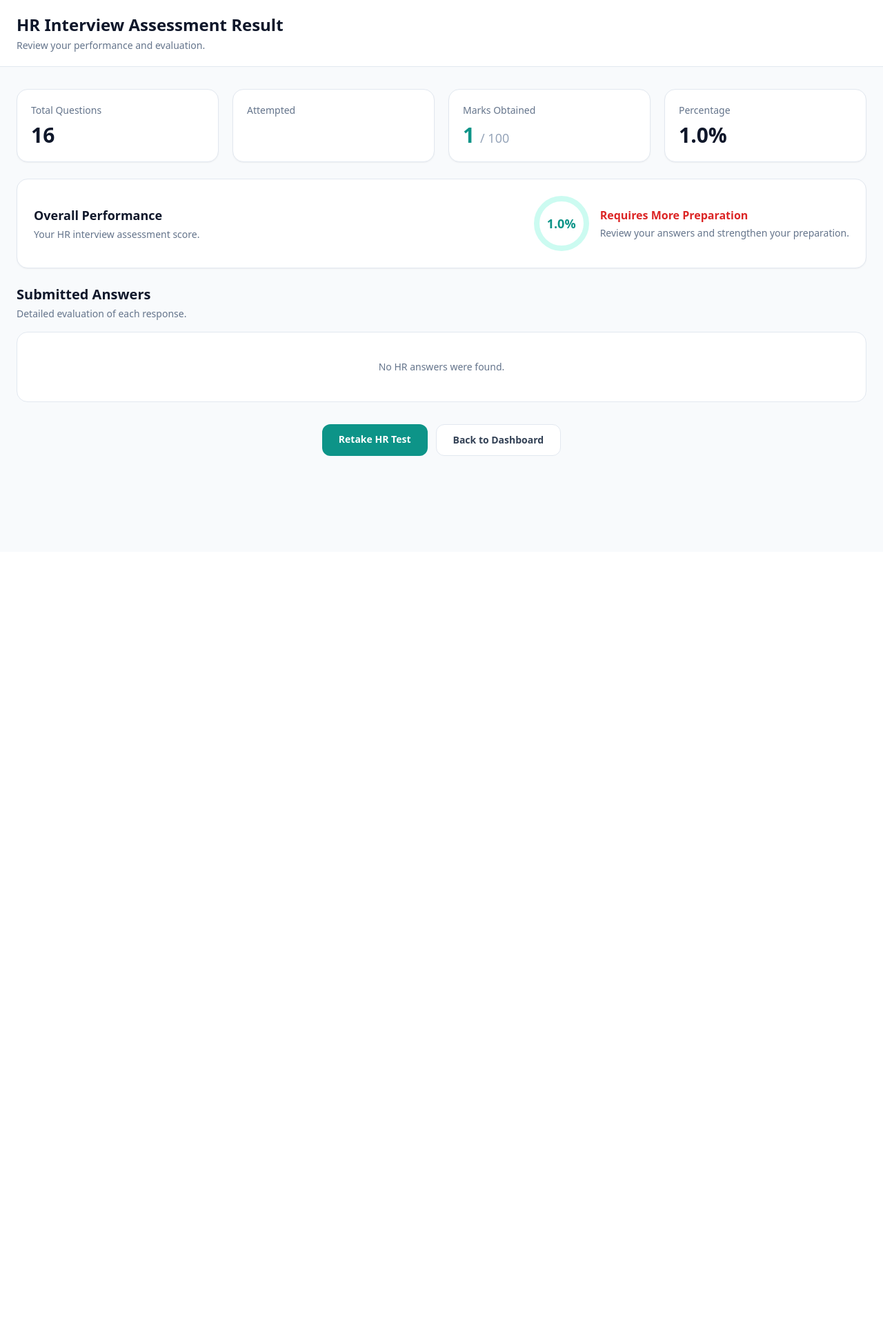
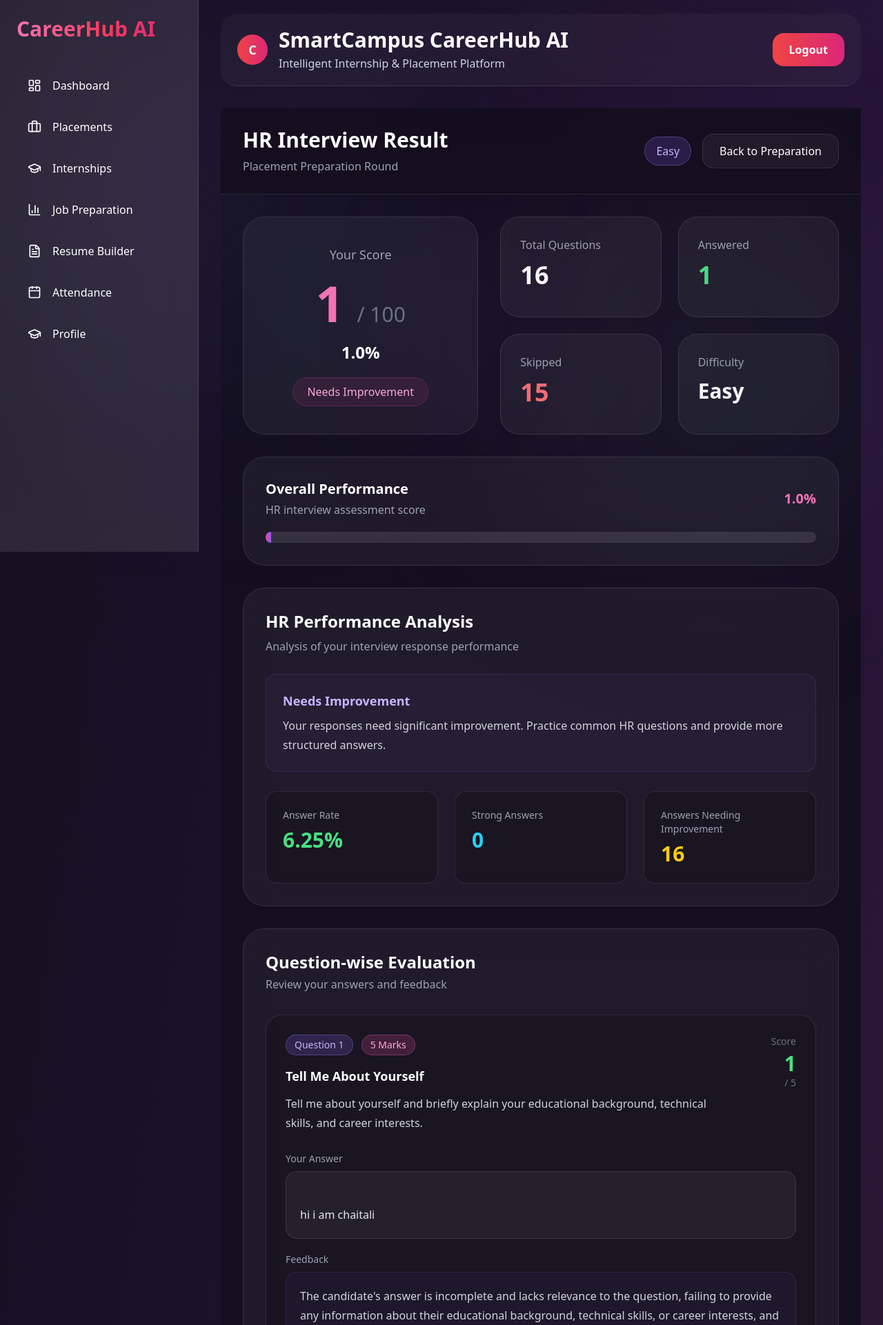
Before and after one commit to Chaitali2108-design/SmartCampus-Django, a Django app: page /preparation/hr/result/ in a window 1280 px wide. Shown: the top 1921 px of the page at 69% size. Before the commit the page ends 661 px from the top, so only its background shows below. Run offline with Django 5.2, Linux system fonts and the light colour scheme; a user stored in the database is signed in; data comes from the database, SQL or seed files in the repository; parts of the project's set-up code (start-up, migrations or seed data) failed here and were passed over; some libraries are stand-ins or nearby versions.

Commit message:
display result of hr test in perfect format

```diff
--- a/templates/preparation/hr/result.html
+++ b/templates/preparation/hr/result.html
@@ -1,183 +1,186 @@
-<!DOCTYPE html>
-<html lang="en">
+{% extends "base.html" %}
 
-<head>
-    <meta charset="UTF-8">
-    <meta name="viewport" content="width=device-width, initial-scale=1.0">
+{% block content %}
 
-    <title>HR Interview Result</title>
+<div class="min-h-screen bg-[#140F1F] text-white">
 
-    <script src="https://cdn.tailwindcss.com"></script>
-</head>
+    <!-- Header -->
 
-<body class="min-h-screen bg-slate-50 text-slate-800">
+    <header class="border-b border-white/10 bg-[#140F1F]/90 backdrop-blur-xl">
 
-    <!-- ================= HEADER ================= -->
+        <div class="max-w-[1700px] mx-auto px-8 py-7">
 
-    <header class="border-b border-slate-200 bg-white">
-        <div class="mx-auto max-w-7xl px-6 py-5">
+            <div class="flex items-center justify-between">
 
-            <h1 class="text-2xl font-bold text-slate-900">
-                HR Interview Assessment Result
-            </h1>
+                <div>
+                    <h1 class="text-3xl font-bold">
+                        HR Interview Result
+                    </h1>
 
-            <p class="mt-1 text-sm text-slate-500">
-                Review your performance and evaluation.
-            </p>
+                    <p class="text-gray-400 mt-2">
+                        Placement Preparation Round
+                    </p>
+                </div>
 
-        </div>
-    </header>
+                <div class="flex items-center gap-4">
 
+                    <span class="px-4 py-2 rounded-full
+                        bg-violet-500/20
+                        border border-violet-400/30
+                        text-violet-300
+                        capitalize">
 
-    <!-- ================= MAIN ================= -->
+                        {{ difficulty }}
 
-    <main class="mx-auto max-w-7xl px-6 py-8">
+                    </span>
 
-        <!-- ================= SUMMARY ================= -->
+                    <a
+                        href="{% url 'preparation' %}"
+                        class="px-6 py-3 rounded-2xl
+                        bg-white/5
+                        border border-white/10
+                        hover:bg-white/10
+                        transition"
+                    >
+                        Back to Preparation
+                    </a>
 
-        <div class="grid grid-cols-1 gap-5 sm:grid-cols-2 lg:grid-cols-4">
-
-            <!-- Total Questions -->
-
-            <div class="rounded-2xl border border-slate-200 bg-white p-5 shadow-sm">
-
-                <p class="text-sm text-slate-500">
-                    Total Questions
-                </p>
-
-                <p class="mt-2 text-3xl font-bold text-slate-900">
-                    {{ total_questions }}
-                </p>
-
-            </div>
-
-
-            <!-- Attempted -->
-
-            <div class="rounded-2xl border border-slate-200 bg-white p-5 shadow-sm">
-
-                <p class="text-sm text-slate-500">
-                    Attempted
-                </p>
-
-                <p class="mt-2 text-3xl font-bold text-slate-900">
-                    {{ attempted }}
-                </p>
-
-            </div>
-
-
-            <!-- Marks -->
-
-            <div class="rounded-2xl border border-slate-200 bg-white p-5 shadow-sm">
-
-                <p class="text-sm text-slate-500">
-                    Marks Obtained
-                </p>
-
-                <p class="mt-2 text-3xl font-bold text-teal-600">
-                    {{ marks_obtained }}
-                    <span class="text-lg font-medium text-slate-400">
-                        / {{ total_marks }}
-                    </span>
-                </p>
-
-            </div>
-
-
-            <!-- Percentage -->
-
-            <div class="rounded-2xl border border-slate-200 bg-white p-5 shadow-sm">
-
-                <p class="text-sm text-slate-500">
-                    Percentage
-                </p>
-
-                <p class="mt-2 text-3xl font-bold text-slate-900">
-                    {{ percentage }}%
-                </p>
+                </div>
 
             </div>
 
         </div>
 
+    </header>
 
-        <!-- ================= PERFORMANCE ================= -->
 
-        <div class="mt-6 rounded-2xl border border-slate-200 bg-white p-6 shadow-sm">
+    <!-- Main -->
 
-            <div class="flex flex-col gap-5 md:flex-row md:items-center md:justify-between">
+    <main class="max-w-[1700px] mx-auto p-8">
 
-                <div>
 
-                    <h2 class="text-lg font-semibold text-slate-900">
-                        Overall Performance
+        <!-- Score Section -->
+
+        <div class="grid grid-cols-12 gap-8 mb-8">
+
+
+            <!-- Main Score -->
+
+            <div
+                class="col-span-5
+                rounded-[32px]
+                bg-white/5
+                border border-white/10
+                backdrop-blur-xl
+                p-10
+                flex flex-col items-center justify-center"
+            >
+
+                <p class="text-gray-400 text-lg">
+                    Your Score
+                </p>
+
+                <div class="mt-5">
+
+                    <span class="text-7xl font-bold text-pink-400">
+                        {{ marks_obtained }}
+                    </span>
+
+                    <span class="text-3xl text-gray-500">
+                        / {{ total_marks }}
+                    </span>
+
+                </div>
+
+                <p class="text-2xl font-semibold mt-5">
+                    {{ percentage }}%
+                </p>
+
+                <div
+                    class="mt-5 px-5 py-2 rounded-full
+                    bg-pink-500/10
+                    border border-pink-500/20
+                    text-pink-300"
+                >
+                    {{ performance }}
+                </div>
+
+            </div>
+
+
+            <!-- Statistics -->
+
+            <div class="col-span-7 grid grid-cols-2 gap-6">
+
+
+                <div
+                    class="rounded-[28px]
+                    bg-white/5
+                    border border-white/10
+                    p-7"
+                >
+
+                    <p class="text-gray-400">
+                        Total Questions
+                    </p>
+
+                    <h2 class="text-4xl font-bold mt-3">
+                        {{ total_questions }}
                     </h2>
-
-                    <p class="mt-1 text-sm text-slate-500">
-                        Your HR interview assessment score.
-                    </p>
 
                 </div>
 
 
-                <!-- Score Circle -->
+                <div
+                    class="rounded-[28px]
+                    bg-white/5
+                    border border-white/10
+                    p-7"
+                >
 
-                <div class="flex items-center gap-4">
+                    <p class="text-gray-400">
+                        Answered
+                    </p>
 
-                    <div class="flex h-20 w-20 items-center justify-center rounded-full border-8 border-teal-100">
+                    <h2 class="text-4xl font-bold mt-3 text-green-400">
+                        {{ answered_count }}
+                    </h2>
 
-                        <span class="text-lg font-bold text-teal-600">
-                            {{ percentage }}%
-                        </span>
+                </div>
 
-                    </div>
 
-                    <div>
+                <div
+                    class="rounded-[28px]
+                    bg-white/5
+                    border border-white/10
+                    p-7"
+                >
 
-                        {% if percentage >= 80 %}
+                    <p class="text-gray-400">
+                        Skipped
+                    </p>
 
-                            <p class="font-semibold text-emerald-600">
-                                Excellent Performance
-                            </p>
+                    <h2 class="text-4xl font-bold mt-3 text-red-400">
+                        {{ skipped_count }}
+                    </h2>
 
-                            <p class="mt-1 text-sm text-slate-500">
-                                Strong overall HR interview performance.
-                            </p>
+                </div>
 
-                        {% elif percentage >= 60 %}
 
-                            <p class="font-semibold text-teal-600">
-                                Good Performance
-                            </p>
+                <div
+                    class="rounded-[28px]
+                    bg-white/5
+                    border border-white/10
+                    p-7"
+                >
 
-                            <p class="mt-1 text-sm text-slate-500">
-                                You demonstrated a solid level of preparation.
-                            </p>
+                    <p class="text-gray-400">
+                        Difficulty
+                    </p>
 
-                        {% elif percentage >= 40 %}
-
-                            <p class="font-semibold text-amber-600">
-                                Needs Improvement
-                            </p>
-
-                            <p class="mt-1 text-sm text-slate-500">
-                                Some areas require additional preparation.
-                            </p>
-
-                        {% else %}
-
-                            <p class="font-semibold text-red-600">
-                                Requires More Preparation
-                            </p>
-
-                            <p class="mt-1 text-sm text-slate-500">
-                                Review your answers and strengthen your preparation.
-                            </p>
-
-                        {% endif %}
-
-                    </div>
+                    <h2 class="text-3xl font-bold mt-3 capitalize">
+                        {{ difficulty }}
+                    </h2>
 
                 </div>
 
@@ -186,160 +189,335 @@
         </div>
 
 
-        <!-- ================= SUBMITTED ANSWERS ================= -->
 
-        <div class="mt-6">
+        <!-- Performance -->
 
-            <div class="mb-4">
+        <div
+            class="rounded-[32px]
+            bg-white/5
+            border border-white/10
+            backdrop-blur-xl
+            p-8 mb-8"
+        >
 
-                <h2 class="text-xl font-bold text-slate-900">
-                    Submitted Answers
-                </h2>
+            <div class="flex items-center justify-between mb-5">
 
-                <p class="mt-1 text-sm text-slate-500">
-                    Detailed evaluation of each response.
-                </p>
+                <div>
+
+                    <h2 class="text-xl font-semibold">
+                        Overall Performance
+                    </h2>
+
+                    <p class="text-gray-400 mt-1">
+                        HR interview assessment score
+                    </p>
+
+                </div>
+
+                <span class="text-xl font-bold text-pink-400">
+                    {{ percentage }}%
+                </span>
 
             </div>
 
 
-            <div class="space-y-5">
+            <div class="h-4 rounded-full bg-white/10 overflow-hidden">
 
-                {% for answer in ordered_answers %}
+                <div
+                    class="h-full
+                    bg-gradient-to-r
+                    from-pink-500
+                    to-violet-500"
+                    style="width: {{ percentage }}%"
+                ></div>
 
-                <div class="overflow-hidden rounded-2xl border border-slate-200 bg-white shadow-sm">
+            </div>
+
+        </div>
+
+        <!-- ================= HR ANALYSIS ================= -->
+
+<div
+    class="rounded-[32px]
+    bg-white/5
+    border border-white/10
+    backdrop-blur-xl
+    p-8 mb-8"
+>
+
+    <div class="mb-7">
+
+        <h2 class="text-2xl font-semibold">
+            HR Performance Analysis
+        </h2>
+
+        <p class="text-gray-400 mt-2">
+            Analysis of your interview response performance
+        </p>
+
+    </div>
+
+
+    <!-- Performance Message -->
+
+    <div
+        class="rounded-2xl
+        bg-violet-500/5
+        border border-violet-500/20
+        p-6 mb-7"
+    >
+
+        <h3 class="text-lg font-semibold text-violet-300">
+            {{ performance }}
+        </h3>
+
+        <p class="text-gray-300 mt-2 leading-7">
+            {{ performance_message }}
+        </p>
+
+    </div>
+
+
+    <!-- Analysis Cards -->
+
+    <div class="grid grid-cols-3 gap-6">
+
+
+        <!-- Answer Rate -->
+
+        <div
+            class="rounded-2xl
+            bg-black/20
+            border border-white/10
+            p-6"
+        >
+
+            <p class="text-gray-400 text-sm">
+                Answer Rate
+            </p>
+
+            <h3 class="text-3xl font-bold mt-2 text-green-400">
+                {{ answer_rate }}%
+            </h3>
+
+        </div>
+
+
+        <!-- Strong Answers -->
+
+        <div
+            class="rounded-2xl
+            bg-black/20
+            border border-white/10
+            p-6"
+        >
+
+            <p class="text-gray-400 text-sm">
+                Strong Answers
+            </p>
+
+            <h3 class="text-3xl font-bold mt-2 text-cyan-400">
+                {{ strong_answers }}
+            </h3>
+
+        </div>
+
+
+        <!-- Weak Answers -->
+
+        <div
+            class="rounded-2xl
+            bg-black/20
+            border border-white/10
+            p-6"
+        >
+
+            <p class="text-gray-400 text-sm">
+                Answers Needing Improvement
+            </p>
+
+            <h3 class="text-3xl font-bold mt-2 text-yellow-400">
+                {{ weak_answers }}
+            </h3>
+
+        </div>
+
+    </div>
+
+</div>
+
+
+
+        <!-- Question-wise Results -->
+
+        <div
+            class="rounded-[32px]
+            bg-white/5
+            border border-white/10
+            backdrop-blur-xl
+            p-8"
+        >
+
+            <div class="flex items-center justify-between mb-8">
+
+                <div>
+
+                    <h2 class="text-2xl font-semibold">
+                        Question-wise Evaluation
+                    </h2>
+
+                    <p class="text-gray-400 mt-1">
+                        Review your answers and feedback
+                    </p>
+
+                </div>
+
+            </div>
+
+
+            <div class="space-y-6">
+
+                {% for item in answers %}
+
+                <div
+                    class="rounded-3xl
+                    bg-black/20
+                    border border-white/10
+                    p-7"
+                >
 
                     <!-- Question Header -->
 
-                    <div class="border-b border-slate-100 bg-slate-50 px-5 py-4">
+                    <div class="flex justify-between items-start gap-6">
 
-                        <div class="flex flex-col gap-3 sm:flex-row sm:items-start sm:justify-between">
+                        <div class="flex-1">
 
-                            <div>
+                            <div class="flex items-center gap-3 mb-4">
 
-                                <p class="text-xs font-medium uppercase tracking-wide text-slate-400">
+                                <span
+                                    class="px-3 py-1 rounded-full
+                                    bg-violet-500/20
+                                    border border-violet-400/30
+                                    text-violet-300 text-sm"
+                                >
                                     Question {{ forloop.counter }}
-                                </p>
+                                </span>
 
-                                <h3 class="mt-1 text-base font-semibold text-slate-900">
-                                    {{ answer.question.title }}
-                                </h3>
+                                <span
+                                    class="px-3 py-1 rounded-full
+                                    bg-pink-500/20
+                                    border border-pink-400/30
+                                    text-pink-300 text-sm"
+                                >
+                                    {{ item.question.marks }} Marks
+                                </span>
 
                             </div>
 
+                            <h3 class="text-lg font-semibold">
+                                {{ item.question.title }}
+                            </h3>
 
-                            <div class="flex shrink-0 items-center gap-2">
+                            <p class="text-gray-300 mt-3 leading-7">
+                                {{ item.question.question }}
+                            </p>
 
-                                <span class="rounded-full bg-teal-50 px-3 py-1 text-xs font-medium text-teal-700">
-                                    {{ answer.question.question_type|title }}
-                                </span>
+                        </div>
 
-                                <span class="rounded-full bg-slate-200 px-3 py-1 text-xs font-semibold text-slate-700">
-                                    {{ answer.marks_obtained }} / {{ answer.question.marks }}
-                                </span>
 
-                            </div>
+                        <!-- Marks -->
+
+                        <div class="text-right min-w-[100px]">
+
+                            <p class="text-gray-500 text-sm">
+                                Score
+                            </p>
+
+                            <p class="text-3xl font-bold text-green-400 mt-1">
+                                {{ item.marks_obtained }}
+                            </p>
+
+                            <p class="text-gray-500 text-sm">
+                                / {{ item.question.marks }}
+                            </p>
 
                         </div>
 
                     </div>
 
 
-                    <!-- Question -->
+                    <!-- Candidate Answer -->
 
-                    <div class="px-5 py-5">
+                    <div class="mt-7">
 
-                        <p class="text-sm font-medium text-slate-700">
-                            {{ answer.question.question }}
+                        <p class="text-sm text-gray-400 mb-2">
+                            Your Answer
                         </p>
 
+                        {% if item.answer %}
 
-                        <!-- User Answer -->
-
-                        <div class="mt-5">
-
-                            <p class="mb-2 text-xs font-semibold uppercase tracking-wide text-slate-400">
-                                Your Answer
-                            </p>
-
-                            {% if answer.answer %}
-
-                                <div class="rounded-xl border border-slate-200 bg-slate-50 p-4">
-
-                                    <p class="whitespace-pre-line text-sm leading-7 text-slate-700">
-                                        {{ answer.answer }}
-                                    </p>
-
-                                </div>
-
-                            {% else %}
-
-                                <div class="rounded-xl border border-dashed border-slate-200 bg-slate-50 p-4">
-
-                                    <p class="text-sm italic text-slate-400">
-                                        No answer provided.
-                                    </p>
-
-                                </div>
-
-                            {% endif %}
-
+                        <div
+                            class="rounded-2xl
+                            bg-white/5
+                            border border-white/10
+                            p-5
+                            text-gray-200
+                            leading-7
+                            whitespace-pre-line"
+                        >
+                            {{ item.answer }}
                         </div>
 
+                        {% else %}
 
-                        <!-- Evaluation -->
+                        <div
+                            class="rounded-2xl
+                            bg-red-500/5
+                            border border-red-500/20
+                            p-5
+                            text-red-300"
+                        >
+                            No answer was provided.
+                        </div>
 
-                        <div class="mt-5 rounded-xl border border-slate-100 bg-slate-50 p-4">
+                        {% endif %}
 
-                            <div class="flex items-center justify-between">
-
-                                <p class="text-xs font-semibold uppercase tracking-wide text-slate-400">
-                                    Evaluation
-                                </p>
-
-                                {% if answer.evaluated %}
-
-                                    <span class="rounded-full bg-emerald-50 px-3 py-1 text-xs font-medium text-emerald-700">
-                                        Evaluated
-                                    </span>
-
-                                {% else %}
-
-                                    <span class="rounded-full bg-amber-50 px-3 py-1 text-xs font-medium text-amber-700">
-                                        Pending Evaluation
-                                    </span>
-
-                                {% endif %}
-
-                            </div>
+                    </div>
 
 
-                            {% if answer.feedback %}
+                    <!-- Feedback -->
 
-                                <p class="mt-3 text-sm leading-6 text-slate-600">
-                                    {{ answer.feedback }}
-                                </p>
+                    {% if item.feedback %}
 
-                            {% else %}
+                    <div class="mt-5">
 
-                                <p class="mt-3 text-sm italic text-slate-400">
-                                    No feedback available.
-                                </p>
+                        <p class="text-sm text-gray-400 mb-2">
+                            Feedback
+                        </p>
 
-                            {% endif %}
-
+                        <div
+                            class="rounded-2xl
+                            bg-violet-500/5
+                            border border-violet-500/20
+                            p-5
+                            text-gray-300
+                            leading-7"
+                        >
+                            {{ item.feedback }}
                         </div>
 
                     </div>
+
+                    {% endif %}
 
                 </div>
 
                 {% empty %}
 
-                <div class="rounded-2xl border border-slate-200 bg-white p-10 text-center">
+                <div class="text-center py-16">
 
-                    <p class="text-sm text-slate-500">
-                        No HR answers were found.
+                    <p class="text-gray-400 text-lg">
+                        No HR test result found.
                     </p>
 
                 </div>
@@ -350,29 +528,8 @@
 
         </div>
 
-
-        <!-- ================= ACTIONS ================= -->
-
-        <div class="mt-8 flex flex-col justify-center gap-3 sm:flex-row">
-
-            <a
-                href="{% url 'hr_test' %}"
-                class="rounded-xl bg-teal-600 px-6 py-3 text-center text-sm font-semibold text-white transition hover:bg-teal-700"
-            >
-                Retake HR Test
-            </a>
-
-            <a
-                href="{% url 'dashboard' %}"
-                class="rounded-xl border border-slate-200 bg-white px-6 py-3 text-center text-sm font-semibold text-slate-700 transition hover:bg-slate-50"
-            >
-                Back to Dashboard
-            </a>
-
-        </div>
-
     </main>
 
-</body>
+</div>
 
-</html>
+{% endblock %}
```
